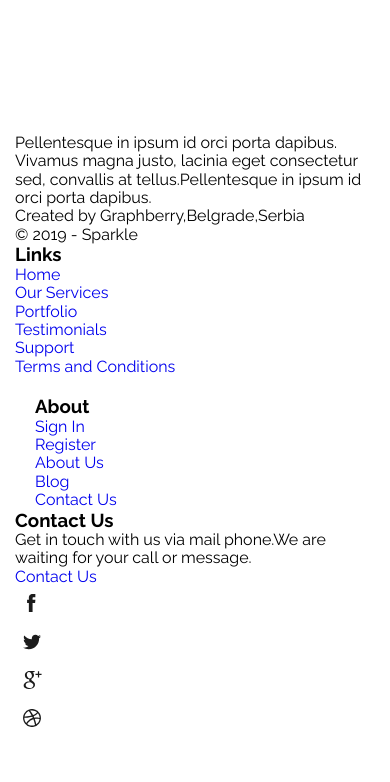
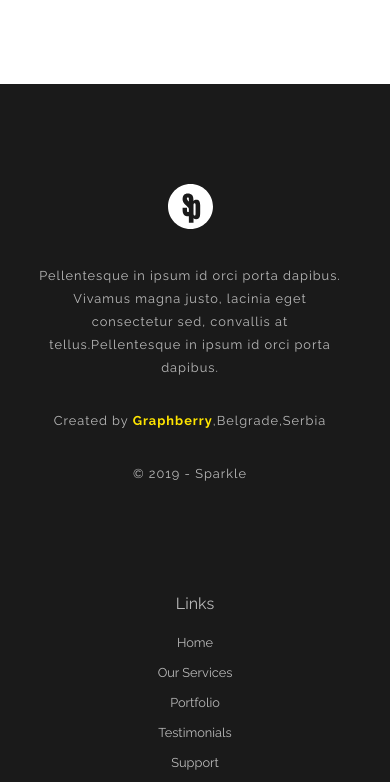
Before and after one commit to amralaaeldin/Sparkle-Template-training, a plain HTML site: page index.html in a window 390 px wide. Shown: the part 9335-10117 px from the top of the page. Before the commit the page ends 10075 px from the top, so only its background shows below. Drawn offline with Linux system fonts and the light colour scheme.

Commit message:
latest version

```diff
--- a/css/sparkle.css
+++ b/css/sparkle.css
@@ -1473,4 +1473,213 @@ header .container nav .icon.active span:nth-child(2) {
 }
 /* end about */
 /* start footer */
+
+footer {
+  padding: 60px 20px;
+  background-color: var(--secondry-color);
+}
+footer .container {
+  display: grid;
+  grid-template-rows: 1fr;
+  grid-template-columns: 1fr 155px 95px 1fr;
+}
+
+footer .container .intro {
+  padding: 40px 10px;
+  padding-left: 0;
+}
+footer .container .intro .logo {
+  margin-bottom: 30px;
+}
+footer .container .intro p {
+  color: #bababa;
+  margin-bottom: 30px;
+  line-height: 1.8;
+  letter-spacing: 1px;
+  font-size: 0.8rem;
+}
+footer .container .intro p:first-of-type {
+  width: 375px;
+}
+
+footer .container .intro p:nth-of-type(2) span {
+  color: var(--main-color);
+  font-weight: 600;
+}
+
+footer .container .links {
+  padding: 40px 10px;
+  display: flex;
+  flex-direction: column;
+  align-content: center;
+}
+footer .container .links h3 {
+  color: #bababa;
+  font-weight: 400;
+  font-size: 1rem;
+  margin-bottom: 20px;
+}
+footer .container .links ul.cont {
+  display: flex;
+  flex-direction: column;
+}
+footer .container .links ul.cont li {
+  height: 30px;
+}
+footer .container .links ul.cont li a {
+  color: #bababa;
+  font-size: 0.8rem;
+}
+
+footer .container .about {
+  padding: 40px 10px;
+  display: flex;
+  flex-direction: column;
+  align-content: center;
+}
+footer .container .about h3 {
+  color: #bababa;
+  font-weight: 400;
+  font-size: 1rem;
+  margin-bottom: 20px;
+}
+footer .container .about ul.cont {
+  display: flex;
+  flex-direction: column;
+}
+footer .container .about ul.cont li {
+  height: 30px;
+}
+footer .container .about ul.cont li a {
+  color: #bababa;
+  font-size: 0.8rem;
+}
+
+footer .container #contact {
+  padding: 40px 80px;
+  padding-right: 0;
+}
+footer .container #contact h3 {
+  color: #bababa;
+  font-weight: 400;
+  font-size: 1rem;
+  margin-bottom: 20px;
+}
+footer .container #contact .text {
+  color: #bababa;
+  line-height: 1.8;
+  letter-spacing: 1px;
+  font-size: 0.8rem;
+}
+footer .container #contact .btn.contact {
+  background-color: var(--main-color);
+  margin: 30px 0px;
+  display: flex;
+  align-items: center;
+  justify-content: center;
+  height: 30px;
+  padding: 25px 110px;
+  border-radius: 45px;
+  -webkit-border-radius: 45px;
+  -moz-border-radius: 45px;
+  -ms-border-radius: 45px;
+  -o-border-radius: 45px;
+  width: fit-content;
+  border: 2px solid var(--main-color);
+}
+footer .container #contact .btn.contact:hover {
+  background-color: transparent;
+  border: 2px solid var(--main-color);
+}
+footer .container #contact .btn.contact a {
+  color: var(--secondry-color);
+  font-weight: 600;
+  font-size: 1rem;
+  min-width: 90px;
+}
+footer .container #contact .btn.contact:hover a {
+  color: #bababa;
+}
+footer .container #contact ul.social {
+  display: flex;
+}
+footer .container #contact ul.social li:not(:last-child) {
+  margin-right: 20px;
+}
+
+@media (max-width: 992px) {
+  footer .container {
+    display: grid;
+    grid-template-rows: 1fr 1fr;
+    grid-template-columns: 1fr 1fr;
+  }
+
+  footer .container .links {
+    width: 155px;
+  }
+  footer .container .about {
+    width: 95px;
+  }
+  footer .container #contact {
+    padding: 40px 0px;
+  }
+
+  footer .container #contact .btn.contact {
+    height: 30px;
+    padding: 25px 110px;
+    border-radius: 45px;
+    -webkit-border-radius: 45px;
+    -moz-border-radius: 45px;
+    -ms-border-radius: 45px;
+    -o-border-radius: 45px;
+  }
+  footer .container #contact .btn.contact a {
+    min-width: 90px;
+  }
+}
+
+@media (max-width: 768px) {
+  * {
+    text-align: center;
+  }
+
+  footer .container {
+    display: flex;
+    flex-direction: column;
+    align-content: center;
+  }
+  footer .container .intro p:first-of-type {
+    width: auto;
+  }
+
+  footer .container .links {
+    width: 100%;
+    padding: 40px 00px;
+    display: flex;
+    flex-direction: column;
+    align-content: center;
+  }
+
+  footer .container .about {
+    width: 100%;
+    padding: 40px 00px;
+    display: flex;
+    flex-direction: column;
+    align-content: center;
+  }
+
+  footer .container #contact {
+    padding: 40px 00px;
+    display: flex;
+    flex-direction: column;
+    align-content: center;
+    align-items: center;
+  }
+
+  footer .container #contact ul.social {
+    display: flex;
+    justify-content: center;
+  }
+}
+
 /* end footer */
```
